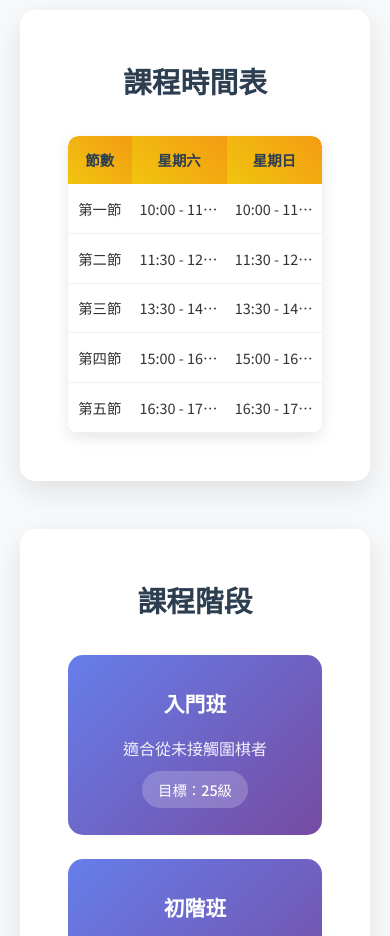
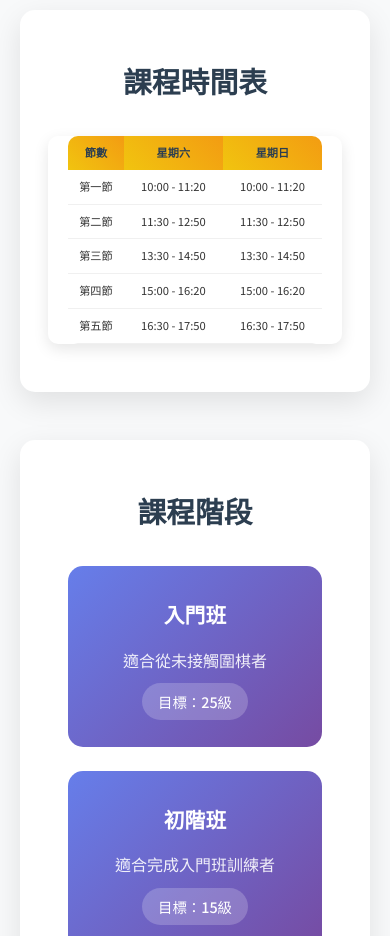
Before and after one commit to hkgca-chiwing/github.io, a plain HTML site: page index.html in a window 390 px wide. Shown: the part 7520-8456 px from the top of the page. Drawn offline with Linux system fonts and the light colour scheme.

Commit message:
Add files via upload

```diff
--- a/styles.css
+++ b/styles.css
@@ -2097,33 +2097,56 @@ html {
 
 /* 保持課程時間表在所有設備上的一致格式 */
 @media (max-width: 768px) {
+    .schedule-table-container {
+        overflow-x: auto;
+        margin: 0 -20px; /* 擴展到容器邊緣 */
+        padding: 0 20px;
+    }
+
     .schedule-table {
-        font-size: 0.9rem;
+        font-size: 0.75rem; /* 更小的字體 */
         min-width: 100%;
         table-layout: fixed;
+        width: 100%;
     }
 
     .schedule-table th,
     .schedule-table td {
-        padding: 0.8rem 0.5rem;
+        padding: 0.6rem 0.3rem; /* 減少內邊距 */
         white-space: nowrap;
-        overflow: hidden;
-        text-overflow: ellipsis;
+        overflow: visible;
+        text-overflow: clip;
+        font-size: 0.75rem; /* 確保字體夠小 */
     }
 
     .schedule-table th:first-child,
     .schedule-table td:first-child {
-        width: 25%;
+        width: 22%; /* 稍微減少節數欄寬度 */
+        min-width: 60px;
     }
 
     .schedule-table th:nth-child(2),
     .schedule-table td:nth-child(2) {
-        width: 37.5%;
+        width: 39%; /* 增加星期六欄寬度 */
+        min-width: 100px;
     }
 
     .schedule-table th:nth-child(3),
     .schedule-table td:nth-child(3) {
-        width: 37.5%;
+        width: 39%; /* 增加星期日欄寬度 */
+        min-width: 100px;
+    }
+}
+
+@media (max-width: 480px) {
+    .schedule-table {
+        font-size: 0.7rem; /* 更小螢幕使用更小字體 */
+    }
+
+    .schedule-table th,
+    .schedule-table td {
+        padding: 0.5rem 0.2rem;
+        font-size: 0.7rem;
     }
 }
 
```
